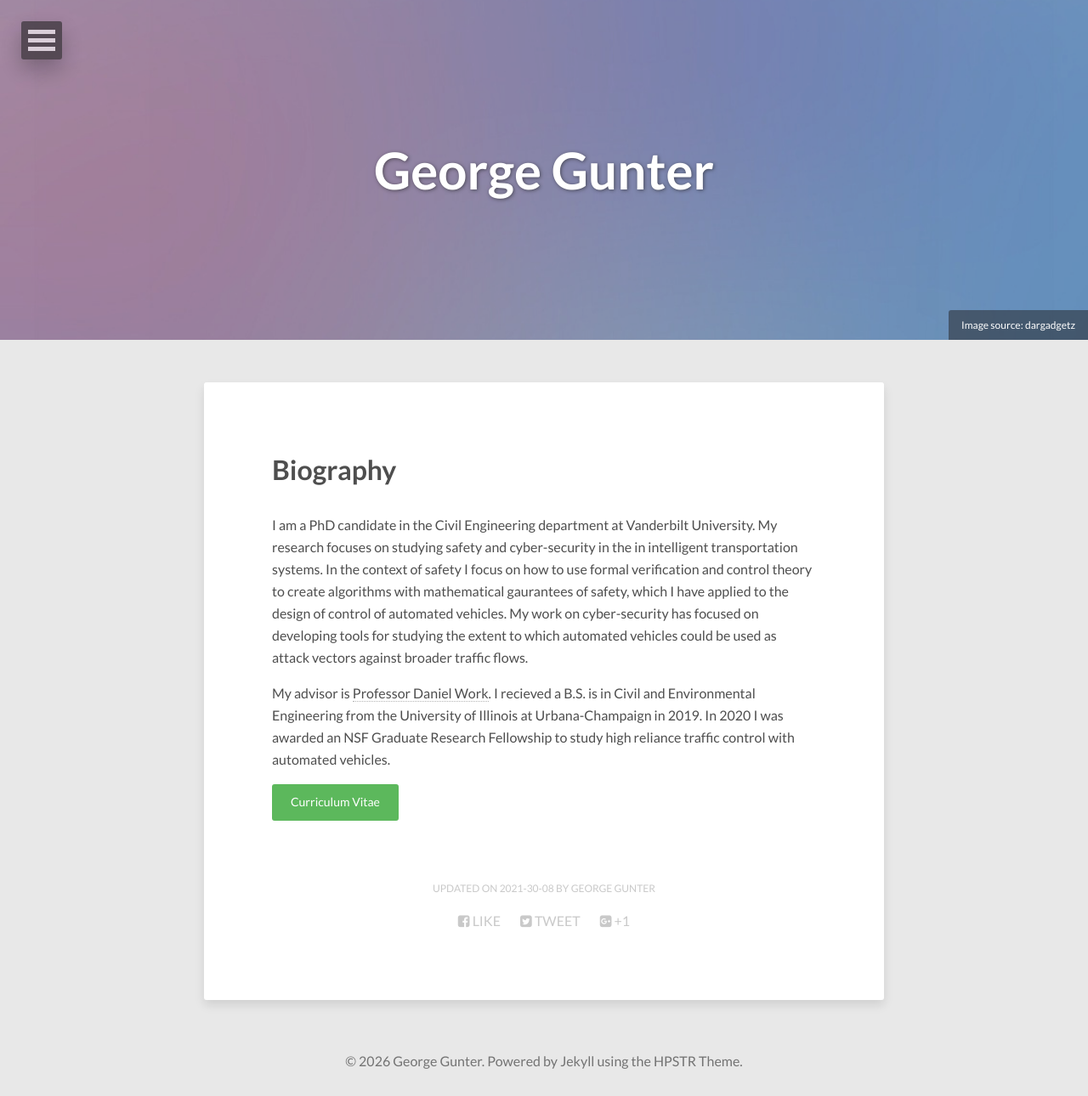
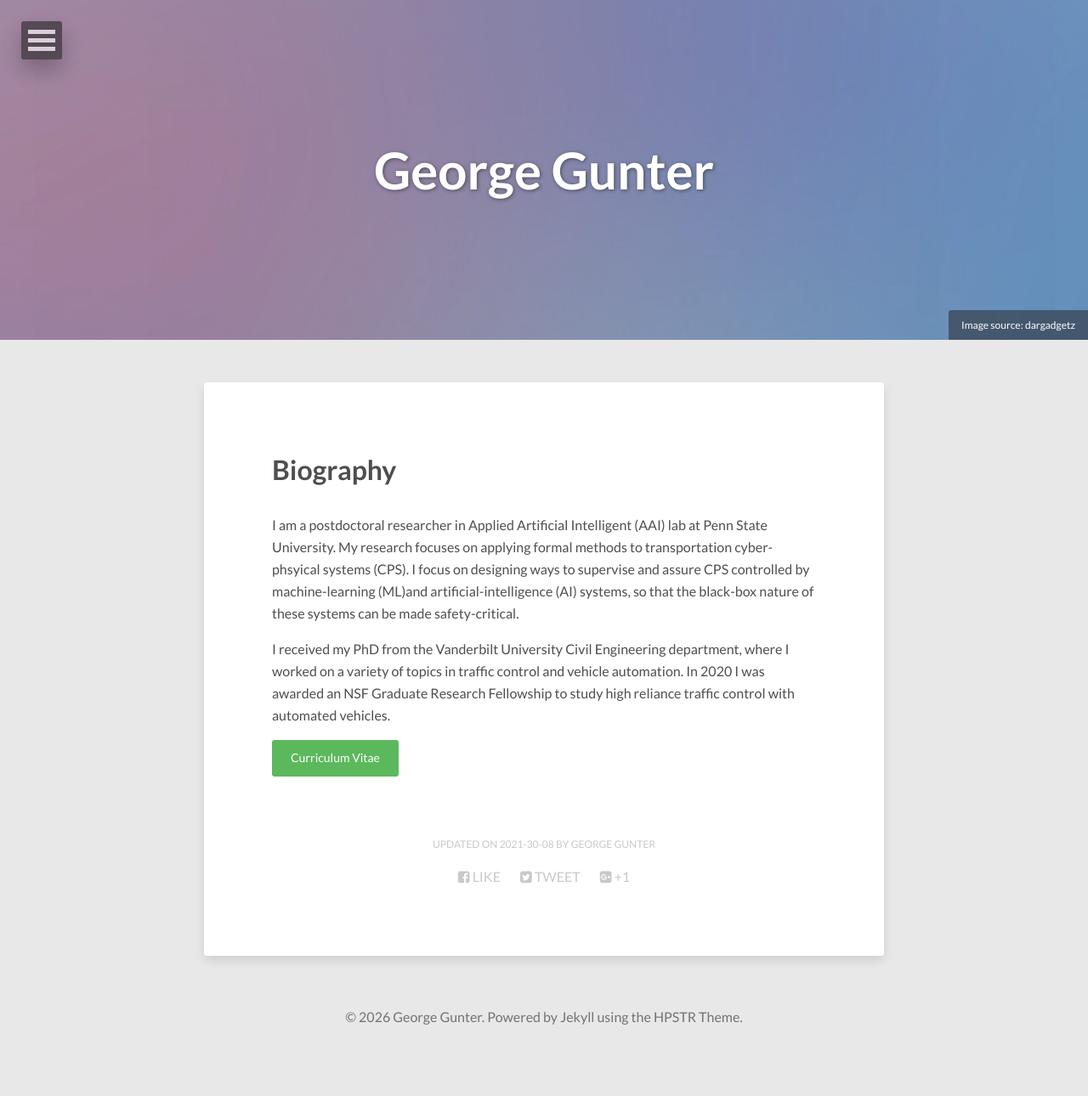
Before and after one commit to georgegunter/georgegunter.github.io, a Jekyll site: the page built from about/index.md, in a window 1280 px wide. Shown: the whole page at 85% size. Built offline with Jekyll 4.4.1, drawn with Linux system fonts in a browser that asks for light colours; nearby versions of some CDN libraries; after the commit the page ends 1238 px from its top, so only the background shows below that.

Commit message:
Updated personal blurb

```diff
--- a/about/index.md
+++ b/about/index.md
@@ -11,10 +11,12 @@ modified: 2021-30-08
 
 # Biography
 
-I am a PhD candidate in the Civil Engineering department at Vanderbilt University. My research focuses on studying safety and cyber-security in the in intelligent transportation systems. In the context of safety I focus on how to use formal verification and control theory to create algorithms with mathematical gaurantees of safety, which I have applied to the design of control of automated vehicles. My work on cyber-security has focused on developing tools for studying the extent to which automated vehicles could be used as attack vectors against broader traffic flows.
+
+I am a postdoctoral researcher in Applied Artificial Intelligent (AAI) lab at Penn State University. My research focuses on applying formal methods to transportation cyber-phsyical systems (CPS). I focus on designing ways to supervise and assure CPS controlled by machine-learning (ML)and artificial-intelligence (AI) systems, so that the black-box nature of these systems can be made safety-critical.
+
+I received my PhD from the Vanderbilt University Civil Engineering department, where I worked on a variety of topics in traffic control and vehicle automation. In 2020 I was awarded an NSF Graduate Research Fellowship to study high reliance traffic control with automated vehicles.
 
 
-My advisor is [Professor Daniel Work](https://my.vanderbilt.edu/danwork/). I recieved a B.S. is in Civil and Environmental Engineering from the University of Illinois at Urbana-Champaign in 2019. In 2020 I was awarded an NSF Graduate Research Fellowship to study high reliance traffic control with automated vehicles.
 
 
 <div markdown="0"><a href="{{ site.url }}/download/George_Gunter_resume.pdf" class="btn btn-success">Curriculum Vitae</a></div>
```
Also changed, not shown: 1 other file.
